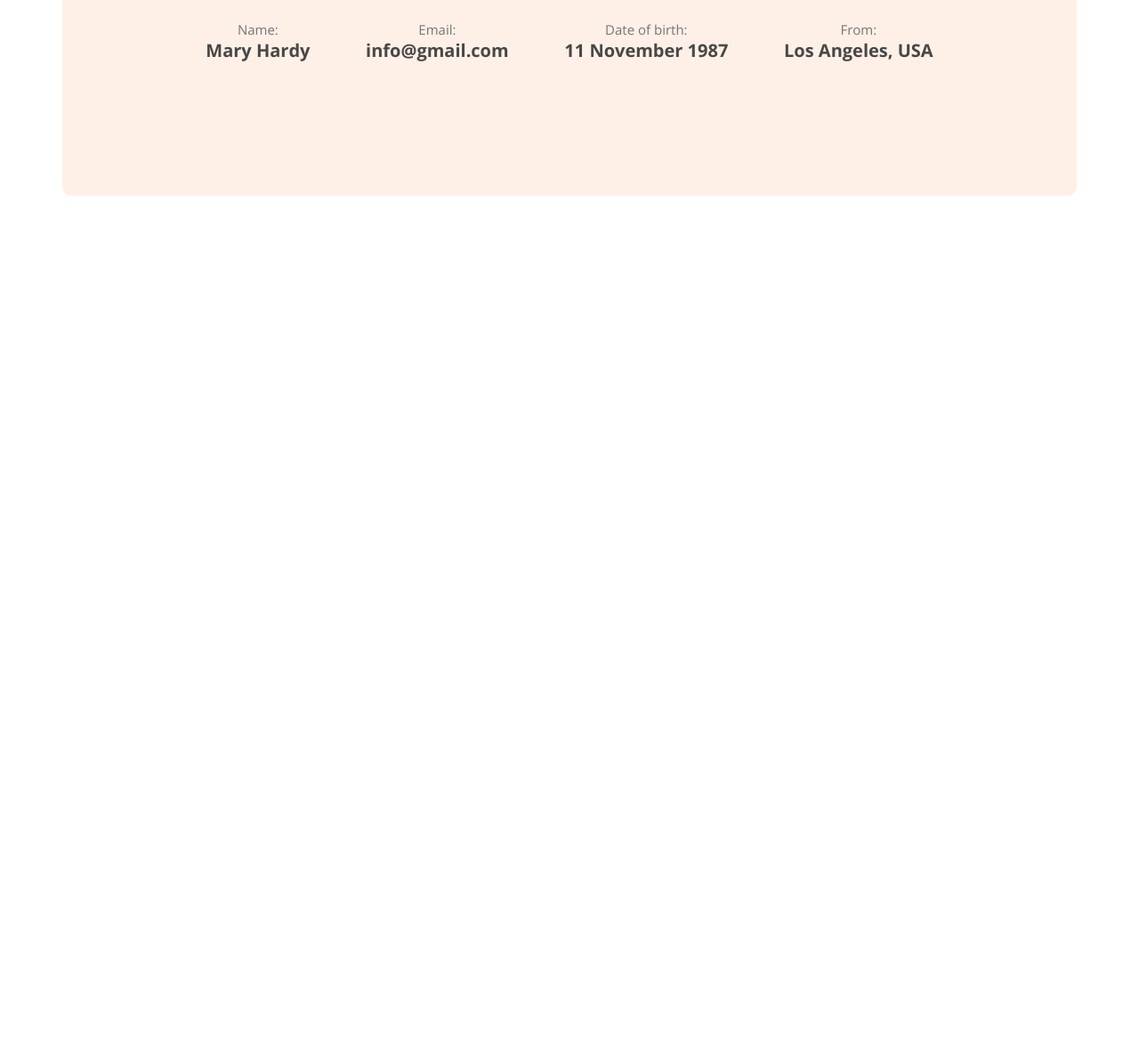
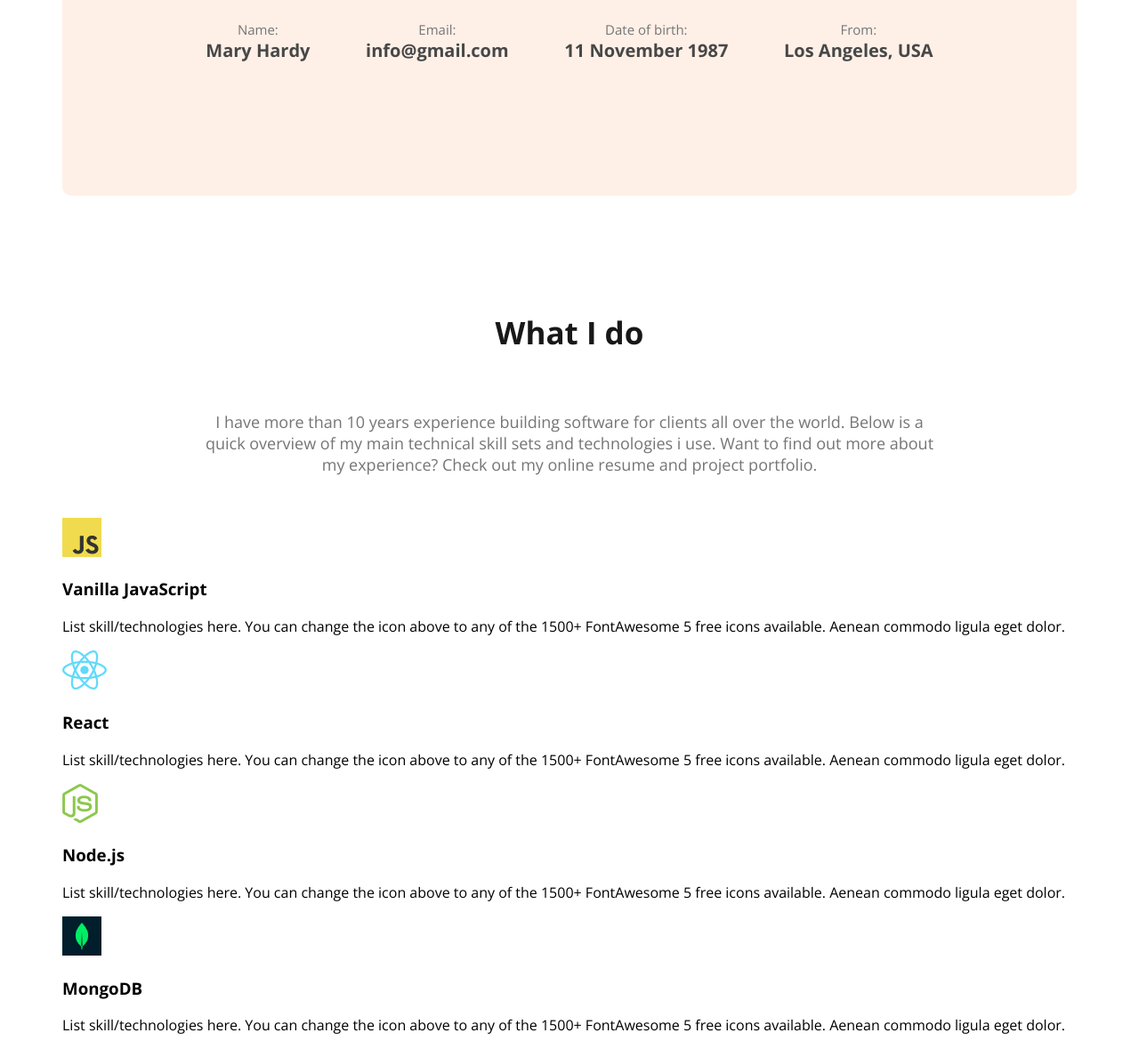
Before and after one commit to AsfirNoor/My-First-Webdeveloper-Portfolio, a plain HTML site: page index.html in a window 1280 px wide. Shown: the part 1256-2435 px from the top of the page at 89% size. Before the commit the page ends 1606 px from the top, so only its background shows below. Drawn offline with nearby package versions, Linux system fonts and the light colour scheme.

Commit message:
added skill  information

```diff
--- a/index.html
+++ b/index.html
@@ -57,6 +57,45 @@
                 </div>
             </div>
         </section>
+
+        <!-- what i do section start -->
+        <section>
+            <h3 class="section-title">What I do</h3>
+            <p id="what-i-do-description" class="section-description">
+                I have more than 10 years experience building software for clients all over the world. Below is a quick overview of my main technical skill sets and technologies i use. Want to find out more about my experience? Check out my online resume and project portfolio.
+            </p>
+             <div class="skill-container">
+                <!-- .skill*4>img+h3.skill-title+p.skill-description -->
+                <div class="skill">
+                    <img src="images/icons/js.png" alt="">
+                    <h3 class="skill-title">Vanilla JavaScript</h3>
+                    <p class="skill-description">
+                        List skill/technologies here. You can change the icon above to any of the 1500+ FontAwesome 5 free icons available. Aenean commodo ligula eget dolor.
+                    </p>
+                </div>
+                <div class="skill">
+                    <img src="images/icons/react.png" alt="">
+                    <h3 class="skill-title">React</h3>
+                    <p class="skill-description">
+                        List skill/technologies here. You can change the icon above to any of the 1500+ FontAwesome 5 free icons available. Aenean commodo ligula eget dolor.
+                    </p>
+                </div>
+                <div class="skill">
+                    <img src="images/icons/nodejs.png" alt="">
+                    <h3 class="skill-title">Node.js</h3>
+                    <p class="skill-description">
+                        List skill/technologies here. You can change the icon above to any of the 1500+ FontAwesome 5 free icons available. Aenean commodo ligula eget dolor.
+                    </p>
+                </div>
+                <div class="skill">
+                    <img src="images/icons/mongo.png" alt="">
+                    <h3 class="skill-title">MongoDB</h3>
+                    <p class="skill-description">
+                        List skill/technologies here. You can change the icon above to any of the 1500+ FontAwesome 5 free icons available. Aenean commodo ligula eget dolor.
+                    </p>
+                </div>
+             </div>
+        </section>
     </main>
     <footer>
 
--- a/styles/portfolio.css
+++ b/styles/portfolio.css
@@ -135,3 +135,6 @@ main {
     font-weight: 700;
     margin-top: 0;
 }
+#what-i-do-description{
+    padding: 30px 150px;
+}
```
